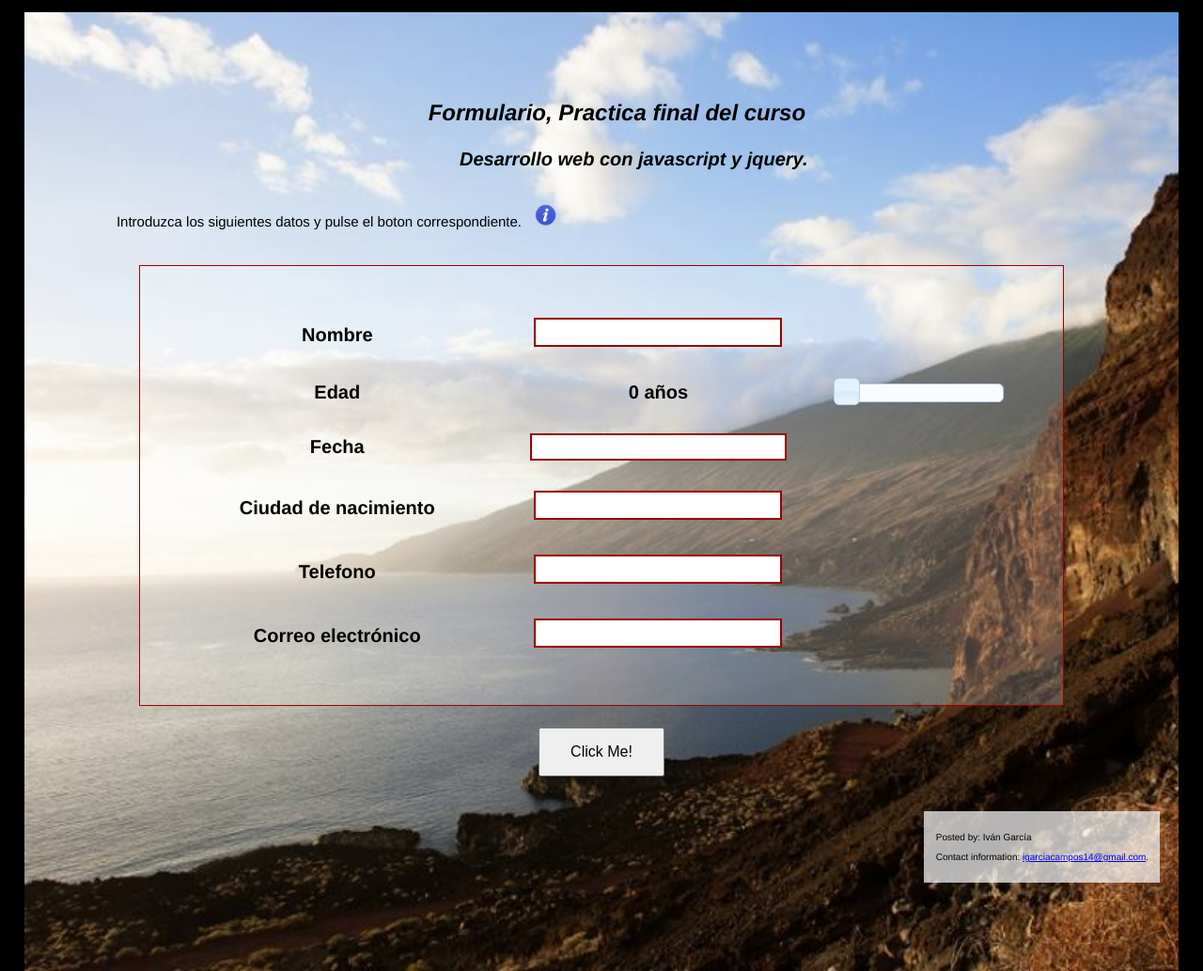
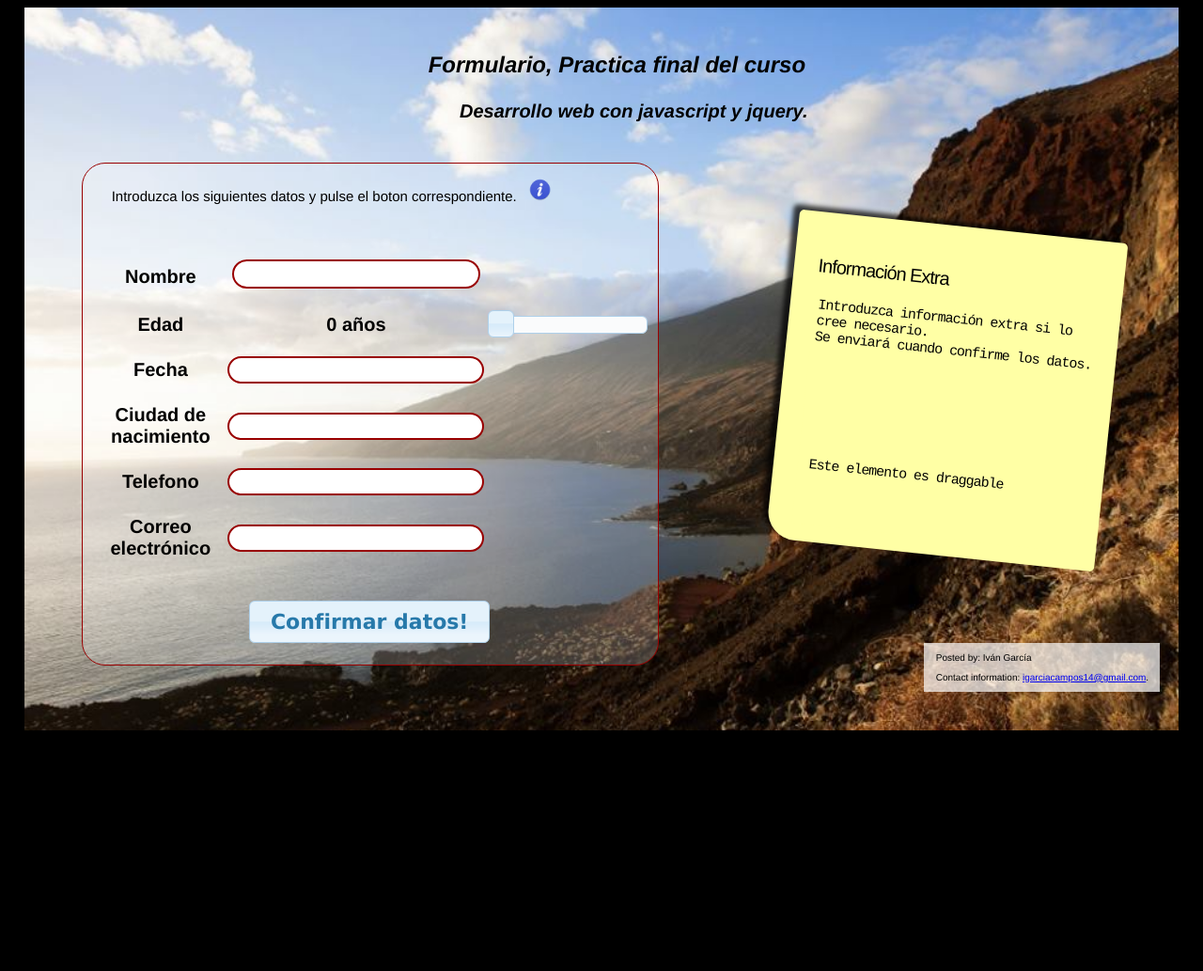
Before and after one commit to alu0100693737/JQuery-Formulario, a plain HTML site: page index.html in a window 1280 px wide. Shown: the whole page at 94% size. After the commit the page ends 800 px from the top, so only its background shows below. Drawn offline with Linux system fonts and the light colour scheme.

Commit message:
Modificando formulario

```diff
--- a/global.css
+++ b/global.css
@@ -4,14 +4,18 @@ body {
   text-align: justify;
   margin-left: 2%;
   margin-right: 2%;
-	margin-top: 1%;
 	font-family: Montserrat,"Helvetica Neue",Helvetica,Arial,sans-serif;
+}
+
+.tooltips {
+	font-size: 10px;
 }
 
 textarea, input {
 	border: 2px solid #990000;
 	font-size: 20px;
 	resize: none;
+	border-radius: 25px;
 }
 
 div#titulo {
@@ -24,10 +28,15 @@ div#titulo {
 
 #principal {
 	font-size: 24px;
+	transition: 1s ease-in-out;
+}
+
+#principal:hover {
+	transform: translate(1.5em,0);
 }
 
 p#explicacion {
-	padding-left: 8%;
+	padding-left: 5%;
 	font-weight: italic;
 	font-size: 15px;
 }
@@ -36,57 +45,77 @@ p#explicacion {
 	max-width: 25px;
 	max-height: 25px;
 }
+
 #dialogInfo {
 	width: 150px;
 	height: 500px;
-	background-color: black;
-	color: white;
 	font-weight: bold;
+	font-size: 10px;
 }
 
 div#contenido {
 	background-image: url("css/hierro.jpg");
 	background-repeat: no-repeat;
 	background-size: cover;
-	min-height: 100%;
 }
 
 table {
-	padding: 2% 5%;
-	margin-left: auto;
-	margin-right: auto;
-	background-color: rgba(255, 255, 255, 0.2);
+	margin-left: 2%;
 	border-collapse:separate;
-	border-spacing:0 30px;
-	border: 1px solid #990000;
+	border-spacing: 10px 20px;
+}
+
+#formulario {
+		background-color: rgba(255, 255, 255, 0.2);
+		margin-left: 5%;
+		margin-right: 45%;
+		border: 1px solid #990000;
+		border-radius: 25px;
 }
 
 #slider {
-	min-width: 120px;
+	min-width: 160px;
 }
 
-#datepicker {
-	z-index: 1;
-}
-
-button {
-    padding: 15px 32px;
-    text-align: center;
-    text-decoration: none;
-    display: inline-block;
-    font-size: 16px;
-		margin-left: auto;
-		margin-right: auto;
-}
 div#footer {
     clear: both;
     position: relative;
     z-index: 10;
-    margin-top: -55px;
+    margin-top: -70px;
 		font-size: 10px;
 		background-color: rgba(255, 255, 255, 0.7);
-		padding-left: 3%;
 		float: right;
 		margin-right: 20px;
-		padding: 1%;
+		padding: 0% 1%;
+		transition: 1s ease-in-out;
 }
+
+div#posit {
+	width: 300px;
+	height: 300px;
+	border-radius: 5px;
+	border-bottom-left-radius: 30px;
+	background-color: #FFFFA5;
+	transform: rotate(6deg);
+	border: 1px solid black
+	resize: none;
+	padding: 2%;
+	font-size: 20px;
+	letter-spacing: -1px;
+	position: absolute;
+	box-shadow: -7px -5px 5px 0px rgba(0,0,0,0.75);
+	left: 65%;
+	top: 30%;
+}
+
+#positContenido {
+	width: 300px;
+	height: 240px;
+	padding-left: 4px;
+	background-color: #FFFFA5;
+	resize: none;
+	font-size: 15px;
+	letter-spacing: -1px;
+	border: none;
+	border-radius: 0px;
+}
--- a/index.html
+++ b/index.html
@@ -1,4 +1,4 @@
-<!doctype html>
+<!DOCTYPE html>
 <html lang="es">
 <head>
 	<!-- Realizado por: Ivan Garcia-->
@@ -13,55 +13,60 @@
 </head>
 <body>
 <div id=dialogInfo title="Información">
-	HOLAA!
+	Práctica del curso 'Diseño web con Javascript y JQuery'
 </div>
 	<div name="contenido" id="contenido">
-		<br><br>
 		<div id="titulo">	<br>
 			<p id=principal>Formulario, Practica final del curso</p>
 			<p>&nbsp &nbsp &nbsp Desarrollo web con javascript y jquery. </p>
+			<br>
 		</div>
+		<div id="formulario">
 		<p id="explicacion"> Introduzca los siguientes datos y pulse el boton correspondiente. &nbsp <img id="infoIcon" src="css/info.png"></p><br>
-		<table width=80%>
+		<table>
   		<tr>
     		<th align="center" valign="middle">Nombre       </th>
-    		<th align="center" valign="middle"><textarea cols="20" rows="1"></textarea></th>
+    		<th align="center" valign="middle"><textarea cols="20" rows="1" title="Introduzca su Nombre y Apellidos en este campo" id="nombre" class="campo"></textarea></th>
 			</tr>
 			<tr>
 				<th align="center" valign="middle">Edad       </th>
-				<th align="center" valign="middle"> <div id="contenidoSlider">0 años</div></th>
+				<th align="center" valign="middle"> <div id="contenidoSlider" class="campo" title="Desplace el Slider para indicar su edad">0 años</div></th>
 				<th align="center" valign="middle"> <div id="slider"></div> </th>
 			</tr>
 
 			<tr>
 				<th align="center" valign="middle">Fecha       </th>
-				<th align="center" valign="middle"><input type="text" id="datepicker"/> </th>
+				<th align="center" valign="middle"><input type="text" id="datepicker" class="campo" title="Indique su fecha de nacimiento"/> </th>
 			</tr>
 
 			<tr>
 				<th align="center" valign="middle">Ciudad de nacimiento       </th>
-				<th align="center" valign="middle"><textarea cols="20" rows="1" id="autocomplete"></textarea>  </th>
+				<th align="center" valign="middle"><input type="text" id="autocomplete" class="campo" title="Indique su ciudad de nacimiento"></textarea>  </th>
 			</tr>
 			<tr>
 				<th align="center" valign="middle">Telefono       </th>
-				<th align="center" valign="middle"><textarea cols="20" rows="1" ></textarea>  </th>
+				<th align="center" valign="middle"><input type="number" id="telefono" class="campo" title="Indique su telefono de contacto"></textarea>  </th>
 			</tr>
 
 			<tr>
 				<th align="center" valign="middle">Correo electrónico      </th>
-				<th align="center" valign="middle"><textarea cols="20" rows="1"></textarea>  </th>
+				<th align="center" valign="middle"><input type="text" id="correo" class="campo" title="Indique su correo electrónico"></textarea>  </th>
 			</tr>
 		</table>
 		<br>
-		<div align="center" id="submit"> <button type="button"> Click Me! </button></div>
-		<br><br><br><br>
+		<div align="center" id="submit"> <button type="button" id="boton"> Confirmar datos! </button></div>
+		<br>
+	</div>
+
+	<div id="posit">
+		<p>Información Extra</p>
+		<textarea type="text" id="positContenido">Introduzca información extra si lo cree necesario. &#13;&#10;Se enviará cuando confirme los datos.&#13;&#10;&#13;&#10;&#13;&#10;&#13;&#10;&#13;&#10;&#13;&#10;&#13;&#10;&#13;&#10; Este elemento es draggable</textarea>
+	</div>
+		<br><br>
 		<div id="footer"> <p>Posted by: Iván García</p>
 		  <p>Contact information: <a href="#">igarciacampos14@gmail.com</a>.</p>
 		</div>
-
-
-<br><br> <br><br><br>
+		<br>
 </div><!--Contenido-->
-
 </body>
 </html>
--- a/jqueryIndex.js
+++ b/jqueryIndex.js
@@ -27,6 +27,19 @@ function init() {
     yearSuffix: ''
   });
 
+  var ciudades = ["Albacete", "Alicante", "Almería", "Álava", "Asturias", "Ávila",
+                  "Badajoz", "Biskaia", "Burgos", "Cáceres", "Cádiz", "Cantabria",
+                  "Castellón", "Ciudad Real", "Cordoba", "Coruña", "Cuenca", "Guipuzkoa",
+                  "Girona", "Granada", "Guadalajara", "Huelva", "Huesca", "Jaén", "León",
+                  "Lleida", "Lugo", "Madrid", "Málaga", "Murcia", "Navarra", "Ourense",
+                  "Palencia", "Las Palmas", "Pontevedra", "La Rioja", "Salamanca", "Santa Cruz de Tenerife",
+                  "Segovia", "Sevilla", "Soria", "Tarragona", "Teruel", "Toledo", "Valencia",
+                  "Valladolid", "Zamora", "Zaragoza", "Ceuta", "Melilla"];
+
+  $("#autocomplete").autocomplete({source: ciudades});
+
+  $("#boton").button();
+
   $("#infoIcon").click(function () {
     $("#dialogInfo").dialog("open");
   });
@@ -42,4 +55,13 @@ function init() {
       duration: 1000
     }
   });
+
+  $(".campo").tooltip();
+
+  $(".campo").tooltip({
+          tooltipClass: "tooltips",
+  });
+
+  $("#posit").draggable();
+
 }
```
Also changed, not shown: nuevo.html (added, +265 -0 lines).
